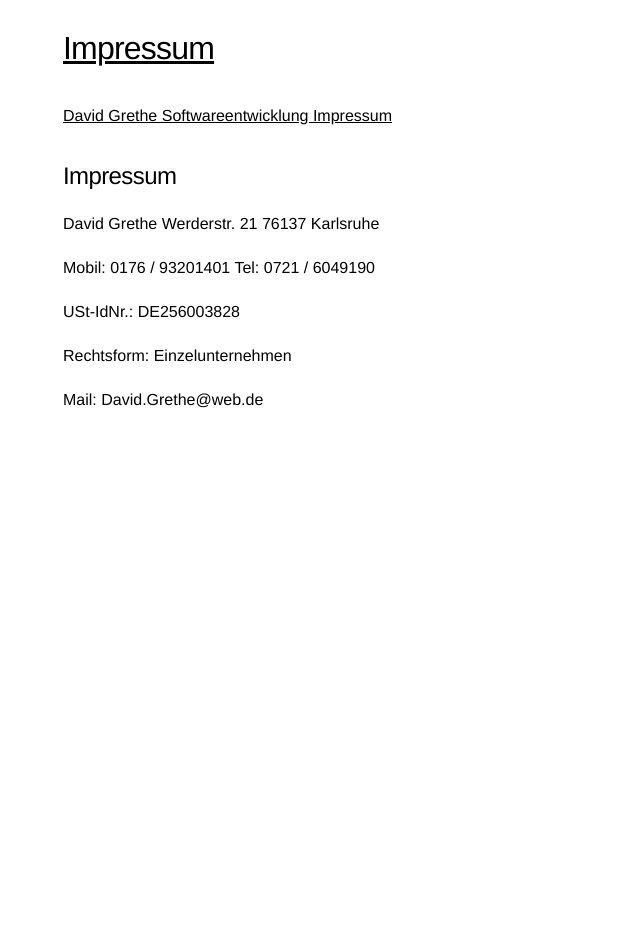
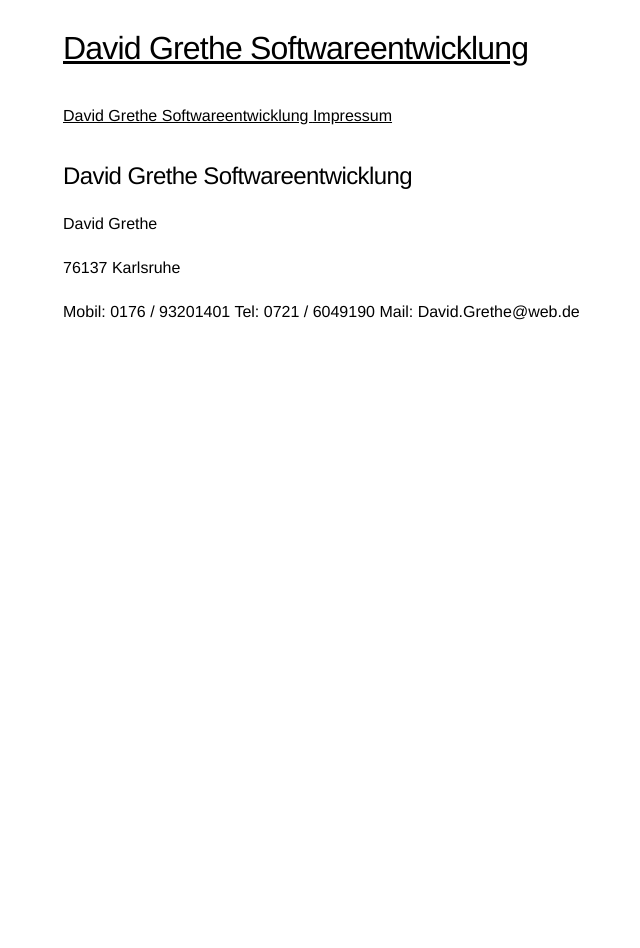
Before and after one commit to thepagemaker88/usintTemplate, a Jekyll site: the page built from index.md, in a window 1280 px wide. Shown: the whole page, without its empty margins (115-755 px from the left). Built offline with Jekyll 4.4.1, drawn with Linux system fonts in a browser that asks for light colours; our own code applies the rules of GitHub Pages for plain Markdown files.

Commit message:
Update index.md

```diff
--- a/index.md
+++ b/index.md
@@ -2,17 +2,12 @@
 layout: default
 ---
 
-## Impressum
+## David Grethe Softwareentwicklung
 
 David Grethe
-Werderstr. 21
+
 76137 Karlsruhe
 
 Mobil: 0176 / 93201401
 Tel:    0721 / 6049190
-
-USt-IdNr.: DE256003828
-
-Rechtsform: Einzelunternehmen
-
 Mail: David.Grethe@web.de
```
